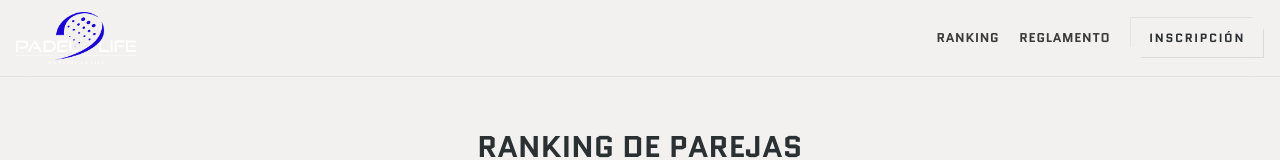
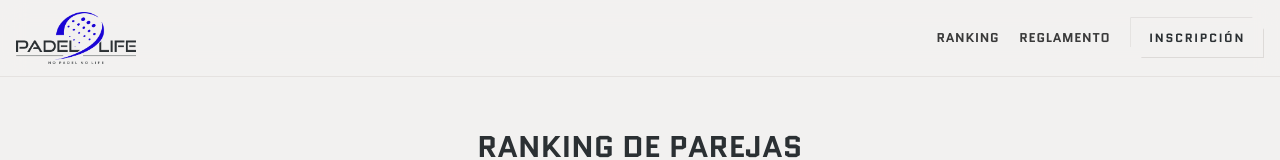
Before and after one commit to Carlosabrego136/Padel, a Next.js app: page /ranking in a window 1280 px wide. Shown: the top 160 px of the page. Built offline with nearby package versions, Linux system fonts and the light colour scheme; no server answers.

Commit message:
Corrige logo para fondo claro

```diff
--- a/src/components/HeroNav.tsx
+++ b/src/components/HeroNav.tsx
@@ -17,7 +17,7 @@ export default function HeroNav() {
     <>
       <nav className="hero__nav">
         <Link href="/" aria-label="Pádel Life — Inicio" className="hero__nav-logo">
-          <Image src="/brand/logo.png" alt="Pádel Life" width={160} height={70} priority />
+          <Image src="/brand/logo-dark.png" alt="Pádel Life" width={160} height={70} priority />
         </Link>
 
         <div className="hero__nav-links">
--- a/src/components/SiteHeader.tsx
+++ b/src/components/SiteHeader.tsx
@@ -21,7 +21,7 @@ export default function SiteHeader() {
       }}
     >
       <Link href="/" aria-label="Pádel Life — Inicio" style={{ display: 'flex', alignItems: 'center', gap: '10px' }}>
-        <Image src="/brand/logo.png" alt="Pádel Life" width={120} height={52} priority style={{ height: 'auto', width: 'clamp(80px, 12vw, 120px)' }} />
+        <Image src="/brand/logo-dark.png" alt="Pádel Life" width={120} height={52} priority style={{ height: 'auto', width: 'clamp(80px, 12vw, 120px)' }} />
       </Link>
       <nav style={{ display: 'flex', gap: '20px', alignItems: 'center' }}>
         <Link
```
Also changed, not shown: public/brand/logo-dark.png (added).
